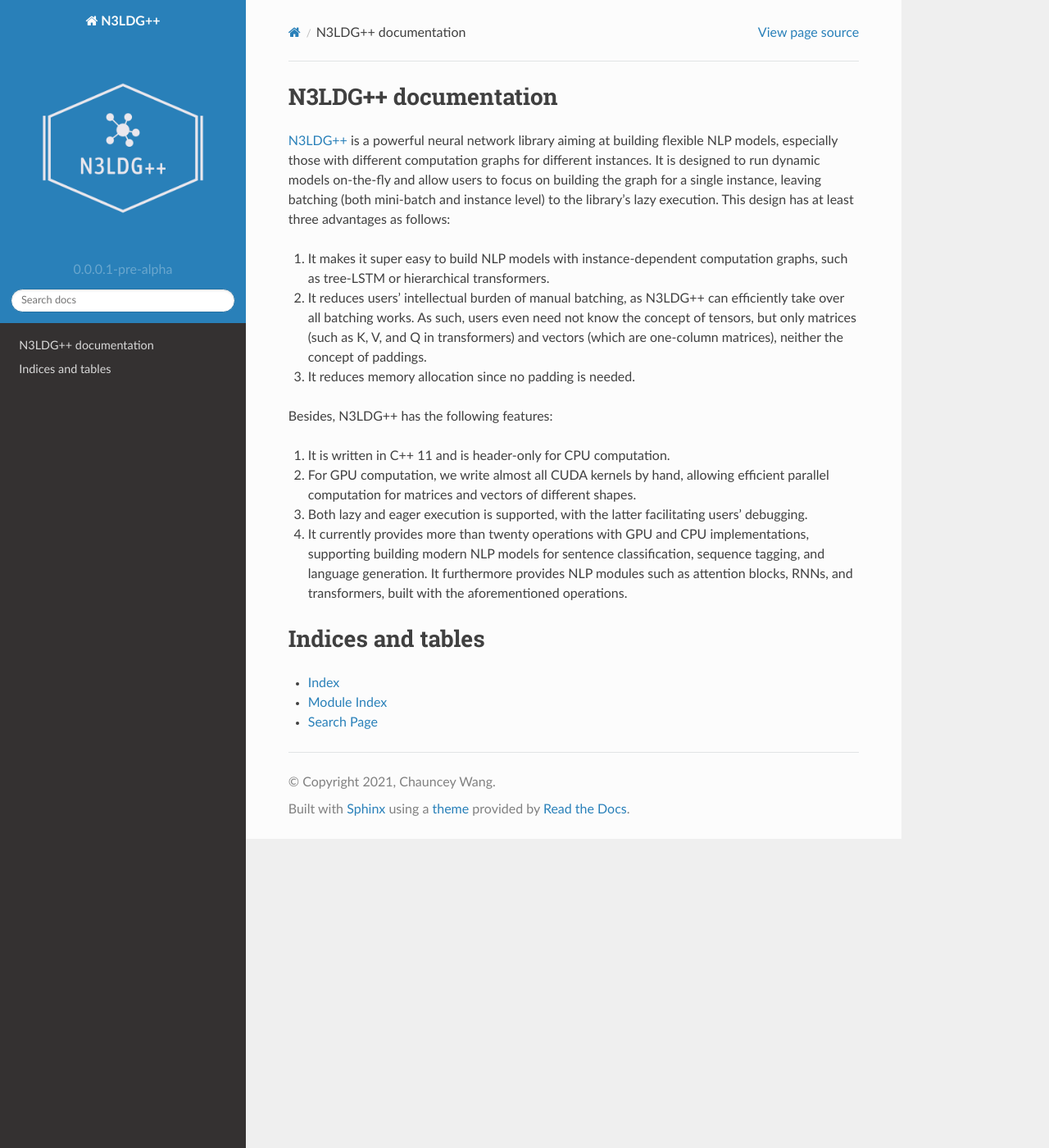
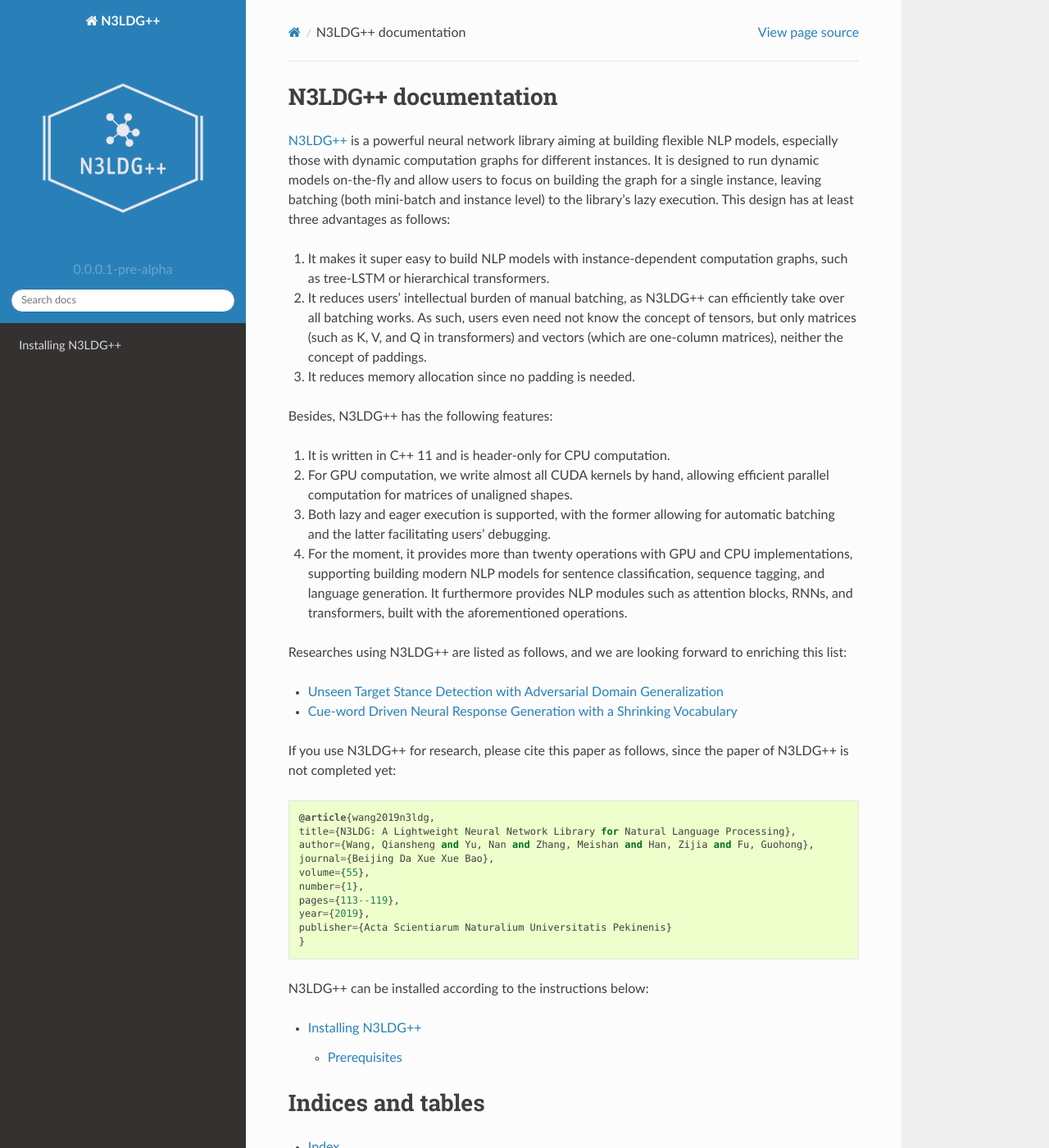
Before and after one commit to chncwang/InsNet, a Sphinx documentation site: the page built from docs/source/index.rst, in a window 1280 px wide and 1400 px high. Shown: the whole window at 82% size. Built offline with Sphinx 7.4.7 and the Read the Docs theme 2.0.0, drawn with Linux system fonts in a browser that asks for light colours.

Commit message:
complete the index and add install.rst

```diff
--- a/docs/source/index.rst
+++ b/docs/source/index.rst
@@ -6,7 +6,7 @@
 N3LDG++ documentation
 ===================================
 
-`N3LDG++ <http://github.com/chncwang/n3ldg-plus>`_  is a powerful neural network library aiming at building flexible NLP models, especially those with different computation graphs for different instances. It is designed to run dynamic models on-the-fly and allow users to focus on building the graph for a single instance, leaving batching (both mini-batch and instance level) to the library's lazy execution. This design has at least three advantages as follows:
+`N3LDG++ <http://github.com/chncwang/n3ldg-plus>`_  is a powerful neural network library aiming at building flexible NLP models, especially those with dynamic computation graphs for different instances. It is designed to run dynamic models on-the-fly and allow users to focus on building the graph for a single instance, leaving batching (both mini-batch and instance level) to the library's lazy execution. This design has at least three advantages as follows:
 
 1. It makes it super easy to build NLP models with instance-dependent computation graphs, such as tree-LSTM or hierarchical transformers.
 2. It reduces users' intellectual burden of manual batching, as N3LDG++ can efficiently take over all batching works. As such, users even need not know the concept of tensors, but only matrices (such as K, V, and Q in transformers) and vectors (which are one-column matrices), neither the concept of paddings.
@@ -15,9 +15,34 @@
 Besides, N3LDG++ has the following features:
 
 1. It is written in C++ 11 and is header-only for CPU computation.
-2. For GPU computation, we write almost all CUDA kernels by hand, allowing efficient parallel computation for matrices and vectors of different shapes.
-3. Both lazy and eager execution is supported, with the latter facilitating users' debugging.
-4. It currently provides more than twenty operations with GPU and CPU implementations, supporting building modern NLP models for sentence classification, sequence tagging, and language generation. It furthermore provides NLP modules such as attention blocks, RNNs, and transformers, built with the aforementioned operations.
+2. For GPU computation, we write almost all CUDA kernels by hand, allowing efficient parallel computation for matrices of unaligned shapes.
+3. Both lazy and eager execution is supported, with the former allowing for automatic batching and the latter facilitating users' debugging.
+4. For the moment, it provides more than twenty operations with GPU and CPU implementations, supporting building modern NLP models for sentence classification, sequence tagging, and language generation. It furthermore provides NLP modules such as attention blocks, RNNs, and transformers, built with the aforementioned operations.
+
+Researches using N3LDG++ are listed as follows, and we are looking forward to enriching this list:
+
+- `Unseen Target Stance Detection with Adversarial Domain Generalization <https://arxiv.org/pdf/2010.05471.pdf>`_
+- `Cue-word Driven Neural Response Generation with a Shrinking Vocabulary <https://arxiv.org/pdf/2010.04927.pdf>`_
+
+If you use N3LDG++ for research, please cite this paper as follows, since the paper of N3LDG++ is not completed yet::
+
+  @article{wang2019n3ldg,
+  title={N3LDG: A Lightweight Neural Network Library for Natural Language Processing},
+  author={Wang, Qiansheng and Yu, Nan and Zhang, Meishan and Han, Zijia and Fu, Guohong},
+  journal={Beijing Da Xue Xue Bao},
+  volume={55},
+  number={1},
+  pages={113--119},
+  year={2019},
+  publisher={Acta Scientiarum Naturalium Universitatis Pekinenis}
+  }
+
+N3LDG++ can be installed according to the instructions below:
+
+.. toctree::
+   :maxdepth: 2
+
+   install
 
 .. toctree::
    :maxdepth: 2
```
Also changed, not shown: docs/source/install.rst (added, +10 -0 lines).
